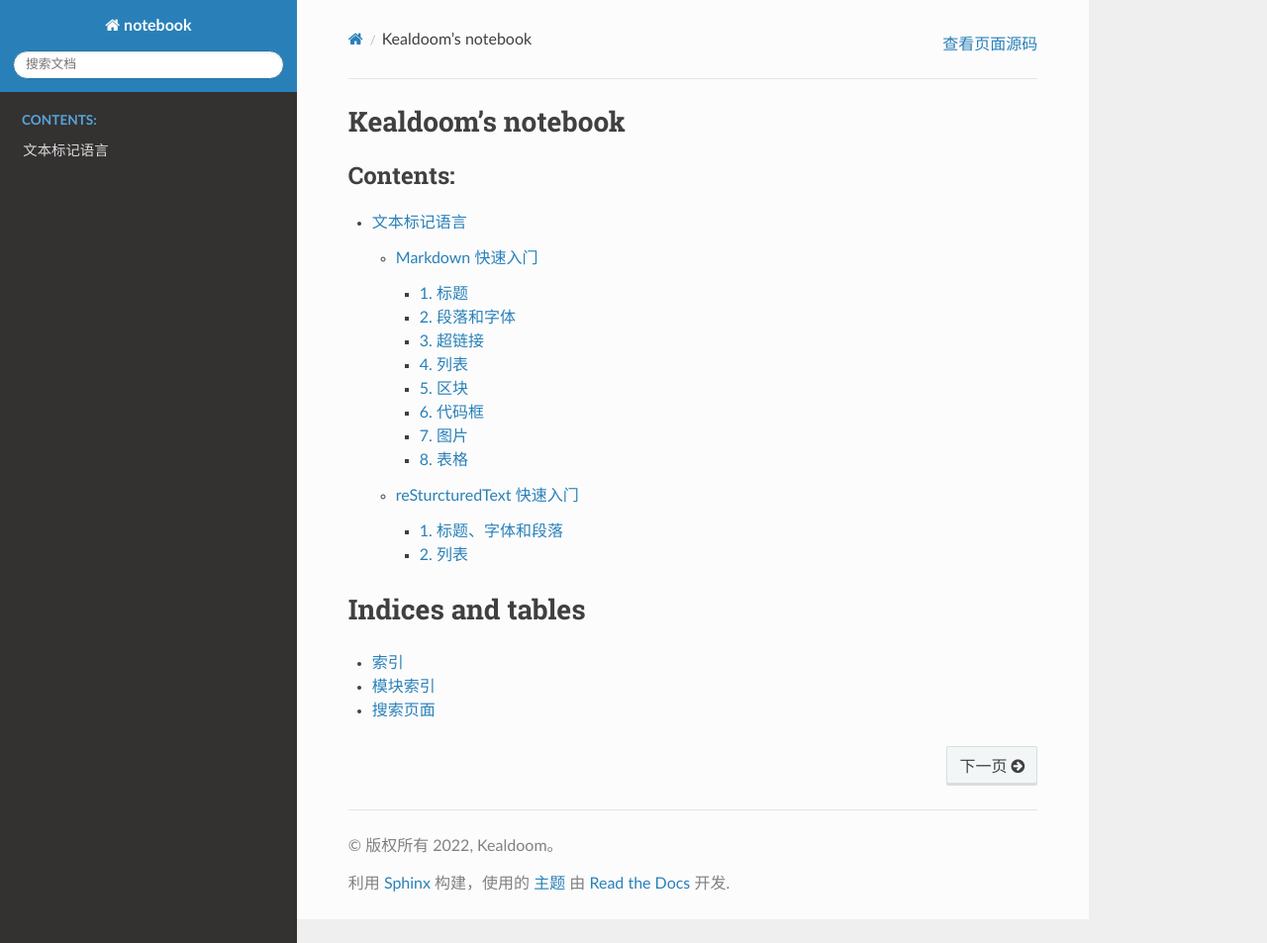
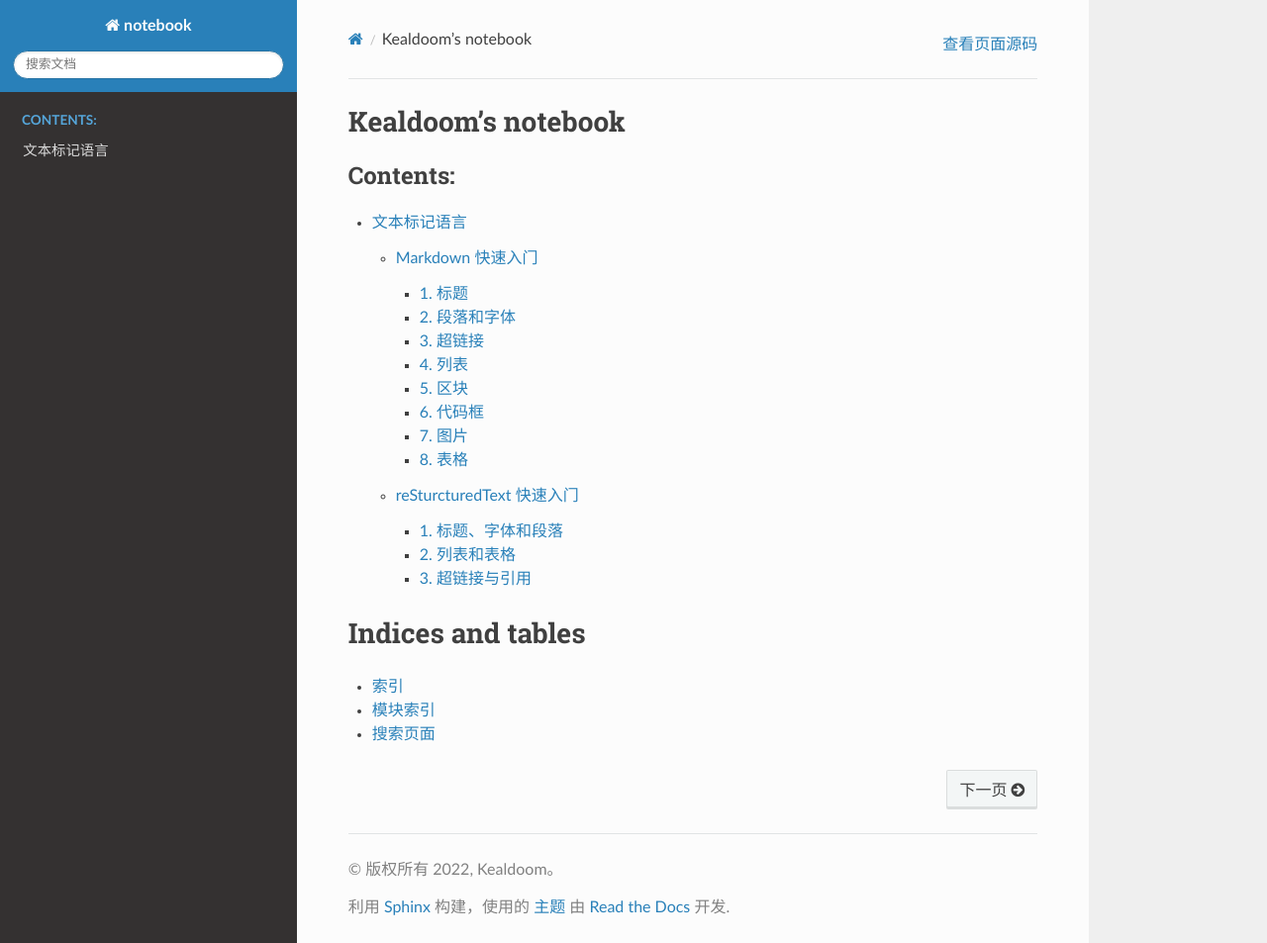
Before and after one commit to kealdoom/kealdoom-notebook, a Sphinx documentation site: the page built from docs/source/index.rst, in a window 1280 px wide and 953 px high. Shown: the whole window at 99% size. Built offline with Sphinx 7.4.7 and the Read the Docs theme 2.0.0, drawn with Linux system fonts in a browser that asks for light colours; some of the changed lines change nothing that is shown.

Commit message:
modified:   "source/\346\226\207\346\234\254\346\240\207\350\256\260\350\257\255\350\250\200/reStructuredText/contents.rst" 	new file:   "source/\346\226\207\346\234\254\346\240\207\350\256\260\350\257\255\350\250\200/reStructuredText/img.png"

```diff
--- a/docs/source/文本标记语言/reStructuredText/contents.rst
+++ b/docs/source/文本标记语言/reStructuredText/contents.rst
@@ -55,8 +55,8 @@
 
 - 普通的文本段落之间，还有块级元素之间，必须使用一个空行加以区分，否则会被 reStructuredText 折叠到上一行。
 
-2. 列表
-~~~~~~~~
+2. 列表和表格
+~~~~~~~~~~~~~
 
 2.1 无序列表
 -------------
@@ -115,6 +115,10 @@
     (# 有序列表2
     (# 有序列表3
 
+    #. 有序列表1
+    #. 有序列表2
+    #. 有序列表3
+
 1. 有序列表1
 #. 有序列表2
 #. 有序列表3
@@ -126,3 +130,304 @@
 (A) 有序列表1
 (#) 有序列表2
 (#) 有序列表3
+
+#. 有序列表1
+#. 有序列表2
+#. 有序列表3
+
+2.3 定义列表
+------------
+
+定义列表可以理解为解释列表，即名词解释。
+
+条目占一行，解释文本要有缩进；多层可根据缩进实现。
+
+::
+
+    定义1
+        内容1
+
+    定义2
+        内容2
+
+定义1
+    内容1
+
+定义2
+    内容2
+
+2.4 字段列表
+-------------
+
+使用2个英文 : 将Key字段包裹：
+
+::
+
+    :标题: reSturcturedText 快速入门
+
+    :日期: 27/09/2022
+
+    :内容: reSturcturedText 基础语法
+
+
+:标题: reSturcturedText 快速入门
+
+:日期: 27/09/2022
+
+:内容: reSturcturedText 基础语法
+
+2.5 选项列表
+-------------
+
+选项列表是一个类似两列的表格，左边是参数，右边是描述信息。当参数选项过长时，参数选项和描述信息各占一行。
+
+选项与参数之间有一个空格，参数选项与描述信息之间至少有两个空格。
+
+::
+
+    -a  example
+    -b file  example
+    -h  show help
+
+-a  example
+-b file  example
+-h  show help
+
+2.6 普通表格
+---------------
+
+::
+
+    +------------+------------+-----------+
+    | Header 1   | Header 2   | Header 3  |
+    +============+============+===========+
+    | body row 1 | column 2   | column 3  |
+    +------------+------------+-----------+
+    | body row 2 | Cells may span columns.|
+    +------------+------------+-----------+
+    | body row 3 | Cells may  | - Cells   |
+    +------------+ span rows. | - contain |
+    | body row 4 |            | - blocks. |
+    +------------+------------+-----------+
+
++------------+------------+-----------+
+| Header 1   | Header 2   | Header 3  |
++============+============+===========+
+| body row 1 | column 2   | column 3  |
++------------+------------+-----------+
+| body row 2 | Cells may span columns.|
++------------+------------+-----------+
+| body row 3 | Cells may  | - Cells   |
++------------+ span rows. | - contain |
+| body row 4 |            | - blocks. |
++------------+------------+-----------+
+
+2.7 简单表格
+------------
+
+表格使用 == 号制作
+
+::
+
+    =====  =====  ======
+       Inputs     Output
+    ------------  ------
+      A      B    A or B
+    =====  =====  ======
+    False  False  False
+    True   False  True
+    False  True   True
+    True   True   True
+    =====  =====  ======
+
+=====  =====  ======
+   Inputs     Output
+------------  ------
+  A      B    A or B
+=====  =====  ======
+False  False  False
+True   False  True
+False  True   True
+True   True   True
+=====  =====  ======
+
+2.8 列表表格
+------------
+
+**推荐使用列表式表格，修改方便**
+
+::
+
+    .. list-table:: Frozen Delights!
+    :widths: 15 10 30
+    :header-rows: 1
+
+    * - Treat
+      - Quantity
+      - Description
+    * - Albatross
+      - 2.99
+      - On a stick!
+    * - Crunchy Frog
+      - 1.49
+      - If we took the bones out, it wouldn't be
+        crunchy, now would it?
+    * - Gannet Ripple
+      - 1.99
+      - On a stick!
+
+.. list-table:: Frozen Delights!
+    :widths: 15 10 30
+    :header-rows: 1
+
+    * - Treat
+      - Quantity
+      - Description
+    * - Albatross
+      - 2.99
+      - On a stick!
+    * - Crunchy Frog
+      - 1.49
+      - If we took the bones out, it wouldn't be
+        crunchy, now would it?
+    * - Gannet Ripple
+      - 1.99
+      - On a stick!
+
+2.9 CSV 表格
+-------------
+
+::
+
+    .. csv-table:: Frozen Delights!
+    :header: "Treat", "Quantity", "Description"
+    :widths: 15, 10, 30
+
+    "Albatross", 2.99, "On a stick!"
+    "Crunchy Frog", 1.49, "If we took the bones out, it wouldn't be
+    crunchy, now would it?"
+    "Gannet Ripple", 1.99, "On a stick!"
+
+.. csv-table:: Frozen Delights!
+    :header: "Treat", "Quantity", "Description"
+    :widths: 15, 10, 30
+
+    "Albatross", 2.99, "On a stick!"
+    "Crunchy Frog", 1.49, "If we took the bones out, it wouldn't be
+    crunchy, now would it?"
+    "Gannet Ripple", 1.99, "On a stick!"
+
+3. 超链接与引用
+~~~~~~~~~~~~~~~
+
+3.1 自动超链接
+--------------
+
+reStructuredText会自动将网址生成超链接。
+
+::
+
+    https://www.github.com
+
+https://www.github.com
+
+3.2 外部超链接
+--------------
+
+用锚文本显示超链接:
+
+::
+
+    行内显示：
+    这是\ `一个超链接 <https://www.example.com>`_
+
+    使用引用：
+    这是\ `另一个超链接`_
+
+    .. _另一个超链接: https://www.example.com
+
+这是\ `一个超链接 <https://www.example.com>`_
+
+这是\ `另一个超链接`_
+
+.. _另一个超链接: https://www.example.com
+
+3.3 内部超链接
+--------------
+
+每一级标题都会变成一个锚，可以直接创建跳转至指定标题的链接。
+
+::
+
+    跳转至 `reSturcturedText 快速入门`_
+
+跳转至 `reSturcturedText 快速入门`_
+
+3.4 引用图片、表格
+-----------------------
+
+在需要引用的图片、表格前面加上引用标签进行引用(内部超链接)。
+
+**图片引用：**
+
+::
+
+    .. _fig-ref:
+
+    .. figure:: ./img.png
+        :align: center
+        :width: 200
+
+
+    引用方式： ref: `fig-ref`_
+
+
+.. _fig-ref:
+
+.. figure:: ./img.png
+    :align: center
+    :width: 200
+
+引用方式： ref: `fig-ref`_
+
+**表格引用：**
+
+::
+
+    .. _table-ref:
+
+    .. table:: example-table
+
+    =====  =====  ======
+       Inputs     Output
+    ------------  ------
+      A      B    A or B
+    =====  =====  ======
+    False  False  False
+    True   False  True
+    False  True   True
+    True   True   True
+    =====  =====  ======
+
+    引用方式：ref: `table-ref`_
+
+    自定义引用名称：ref: `table1 <table-ref>`_
+
+.. _table-ref:
+
+.. table:: table-ref
+
+=====  =====  ======
+   Inputs     Output
+------------  ------
+  A      B    A or B
+=====  =====  ======
+False  False  False
+True   False  True
+False  True   True
+True   True   True
+=====  =====  ======
+
+引用方式：ref: `table-ref`_
+
+自定义引用名称：ref: `table1 <table-ref>`_
```
Also changed, not shown: docs/source/文本标记语言/reStructuredText/img.png (added).
